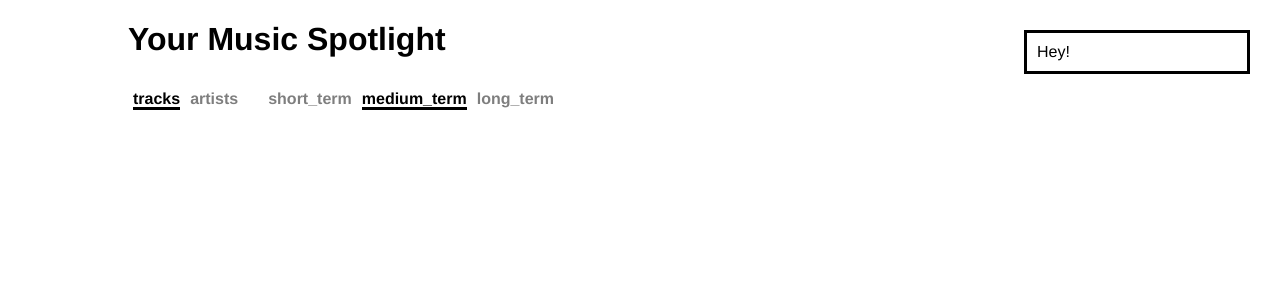
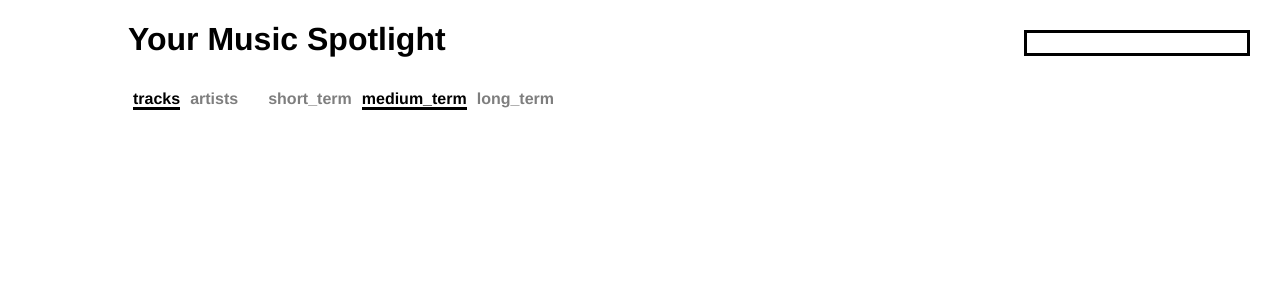
Before and after one commit to johann-vu/music-spotlight, a Vue app: page /top in a window 1280 px wide. Shown: the top 300 px of the page. Built offline with nearby package versions, Linux system fonts and the light colour scheme; no server answers.

Commit message:
Replaced Callback Page with Snackbar and Redirect

```diff
--- a/src/App.vue
+++ b/src/App.vue
@@ -1,5 +1,4 @@
 <template>
-  <Snackbar />
   <router-view class="app__router-view" />
   <Footer />
 </template>
@@ -7,11 +6,9 @@
 <script>
 import Footer from "./components/Footer.vue";
 import { StartListeningForDarkMode } from "./scripts/darkMode.js";
-import Snackbar from "./components/Snackbar.vue";
 export default {
   components: {
     Footer,
-    Snackbar,
   },
   mounted() {
     StartListeningForDarkMode();
--- a/src/components/Profile.vue
+++ b/src/components/Profile.vue
@@ -1,41 +1,52 @@
 <template>
   <div class="profile__wrapper">
-    <img class="profile__circle" v-if="imageURL" :src="imageURL" />
-    <div class="profile__circle __placeholder" v-else>
-      <span class="profile__circle-letter">{{ firstChar }}</span>
-    </div>
-    <span class="profile__username">{{ $t("logged_in_as", { name: username }) }}</span>
+    <Snackbar :message="loginMessage" :imageURL="imageURL" />
   </div>
 </template>
 <script>
+import Snackbar from "./Snackbar.vue";
+import { MakeSpotifyGETRequest } from "../scripts/spotify.js";
 export default {
   name: "Profile",
-  props: {
-    username: String,
-    imageURL: {
-      type: String,
-      required: false,
+  data() {
+    return {
+      profile: null,
+    };
+  },
+  components: {
+    Snackbar,
+  },
+  computed: {
+    loginMessage() {
+      if (!this.profile) {
+        return "";
+      }
+      if (this.$route.query.newToken) {
+        return this.$t("logged_in_as", { name: this.profile.display_name });
+      }
+      return this.$t("welcome_back", { name: this.profile.display_name });
+    },
+    imageURL() {
+      if (this.profile?.images[0].url) {
+        return this.profile.images[0].url;
+      }
+      return "";
     },
   },
-  computed: {
-    firstChar() {
-      return this.username.toUpperCase().charAt(0);
+  methods: {
+    loadProfile() {
+      MakeSpotifyGETRequest("https://api.spotify.com/v1/me").then((profile) => {
+        this.profile = profile;
+      });
     },
+  },
+  mounted() {
+    this.loadProfile();
   },
 };
 </script>
 
 <style lang="scss" scoped>
-.profile__wrapper {
-  display: flex;
-  align-items: center;
-  flex-direction: column;
-
-  .profile__username {
-    margin: 20px;
-  }
-}
-
 .profile__circle {
   height: 100px;
   width: 100px;
--- a/src/components/Snackbar.vue
+++ b/src/components/Snackbar.vue
@@ -1,15 +1,31 @@
 <template>
   <div class="snackbar__wrapper">
-    <div class="snackbar__body">
-        Hey!
+    <div v-if="open" class="snackbar__body">
+      <img v-if="imageURL" :src="imageURL" class="snackbar__image" />
+      <span class="snackbar__message">{{ message }}</span>
     </div>
   </div>
 </template>
 
 <script>
 export default {
-    name: "Snackbar"
-}
+  name: "Snackbar",
+  data() {
+    return {
+      open: true,
+    };
+  },
+  props: {
+    imageURL: {
+      type: String,
+      required: false,
+    },
+    message: {
+      type: String,
+      required: false,
+    },
+  },
+};
 </script>
 
 <style lang="scss" scoped>
@@ -23,8 +39,17 @@ export default {
     margin: 30px;
     padding: 10px;
     width: 200px;
+    display: flex;
+    flex-direction: row;
+    justify-items: center;
+    align-items: center;
     border: solid var(--text-color);
     background-color: var(--bkg-color);
+
+    .snackbar__image {
+        height: 50px;
+        margin-right: 10px;
+    }
   }
 }
 </style>
--- a/src/router/index.js
+++ b/src/router/index.js
@@ -1,35 +1,39 @@
-import { createRouter, createWebHistory } from 'vue-router'
-import Home from '../views/Home.vue'
-import Callback from '../views/Callback.vue'
-import Top from '../views/Top.vue'
-import About from '../views/About.vue'
+import { createRouter, createWebHistory } from "vue-router";
+import Home from "../views/Home.vue";
+import { EvaluateCallback } from "../scripts/spotify";
+import Top from "../views/Top.vue";
+import About from "../views/About.vue";
 
 const routes = [
   {
-    path: '/',
-    name: 'Home',
-    component: Home
+    path: "/",
+    name: "Home",
+    component: Home,
   },
   {
-    path: '/callback',
-    name: 'Callback',
-    component: Callback
+    path: "/callback",
+    redirect: (to) => {
+      if (EvaluateCallback(to)) {
+        return "/top"
+      }
+      return "/error"
+    },
   },
   {
-    path: '/top',
-    name: 'Top',
-    component: Top
+    path: "/top",
+    name: "Top",
+    component: Top,
   },
   {
-    path: '/about',
-    name: 'About',
-    component: About
-  }
-]
+    path: "/about",
+    name: "About",
+    component: About,
+  },
+];
 
 const router = createRouter({
   history: createWebHistory(),
-  routes
-})
+  routes,
+});
 
-export default router
+export default router;
--- a/src/views/Top.vue
+++ b/src/views/Top.vue
@@ -6,6 +6,7 @@
       @timerange-changed="handleTimeRangeChange"
     />
     <TopList :listItems="topItems" />
+    <Profile />
   </div>
 </template>
 <script>
@@ -13,6 +14,7 @@ import { MakeSpotifyGETRequest } from "../scripts/spotify";
 import { ConvertArtists, ConvertTracks } from "../scripts/converter";
 import TopList from "../components/TopList.vue";
 import CategoryToggle from "../components/CategoryToggle.vue";
+import Profile from "../components/Profile.vue"
 export default {
   name: "Top",
   data() {
@@ -20,13 +22,12 @@ export default {
       category: "tracks",
       timeRange: "medium_term",
       topItems: [],
-      topTracks: [],
-      topArtists: [],
     };
   },
   components: {
     TopList,
     CategoryToggle,
+    Profile
   },
   methods: {
     getData() {
@@ -38,16 +39,6 @@ export default {
             : ConvertTracks(results.items);
         })
         .then((items) => (this.topItems = items))
-        .catch((err) => console.log(err));
-    },
-    getTopArtists() {
-      MakeSpotifyGETRequest("https://api.spotify.com/v1/me/top/artists")
-        .then((res) => (this.topArtists = ConvertArtists(res.items)))
-        .catch((err) => console.log(err));
-    },
-    getTopTracks() {
-      MakeSpotifyGETRequest("https://api.spotify.com/v1/me/top/tracks")
-        .then((res) => (this.topTracks = ConvertTracks(res.items)))
         .catch((err) => console.log(err));
     },
     handleCategoryChange(selection) {
```
Lines whose indentation alone changed are shown as unchanged.
